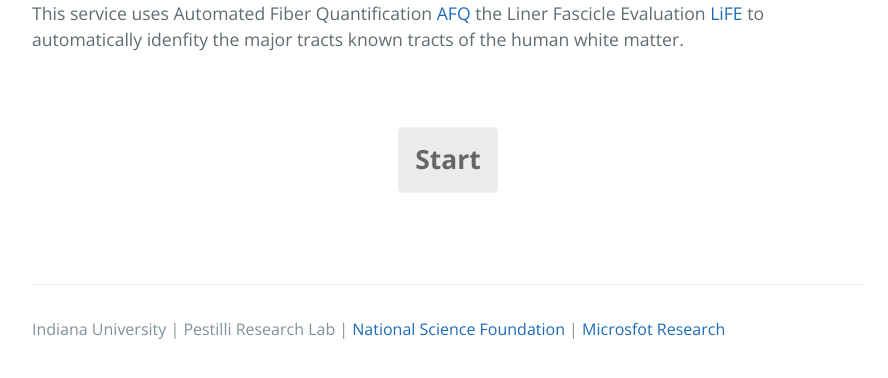
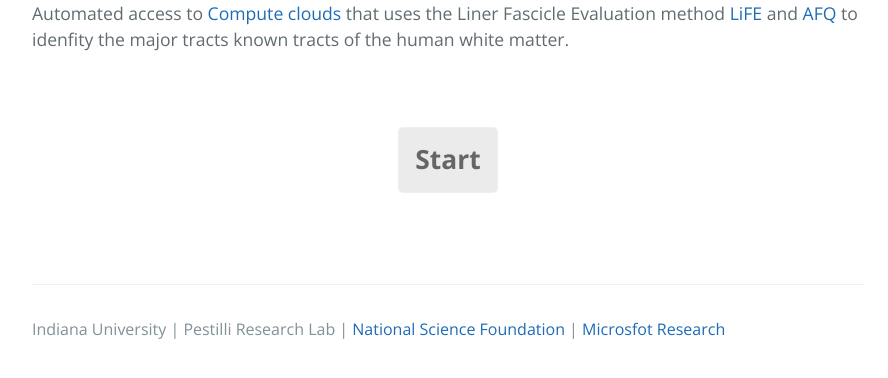
Before and after one commit to brainlife/brainlife.github.io, a Jekyll site: the page built from _pages/majortracts.md, in a window 1280 px wide, cut to the strip 324-702 px from the top of the page. Shown: the whole strip, without its empty margins (192-1080 px from the left). Built offline with Jekyll 4.4.1, drawn with Linux system fonts in a browser that asks for light colours; nearby versions of some CDN libraries.

Commit message:
Update majortracts.md

```diff
--- a/_pages/majortracts.md
+++ b/_pages/majortracts.md
@@ -7,4 +7,4 @@ permalink: /majortracts
 giturl: "https://github.com/brain-life/app-tractclassification"
 ---
 
-This service uses Automated Fiber Quantification [AFQ](https://web.stanford.edu/group/vista/cgi-bin/wiki/index.php/AFQ) the Liner Fascicle Evaluation [LiFE](http://francopestilli.github.io/life/) to automatically idenfity the major tracts known tracts of the human white matter.
+Automated access to [Compute clouds](https://jetstream-cloud.org) that uses the Liner Fascicle Evaluation method [LiFE](http://francopestilli.github.io/life/) and [AFQ](https://web.stanford.edu/group/vista/cgi-bin/wiki/index.php/AFQ) to idenfity the major tracts known tracts of the human white matter.
```
